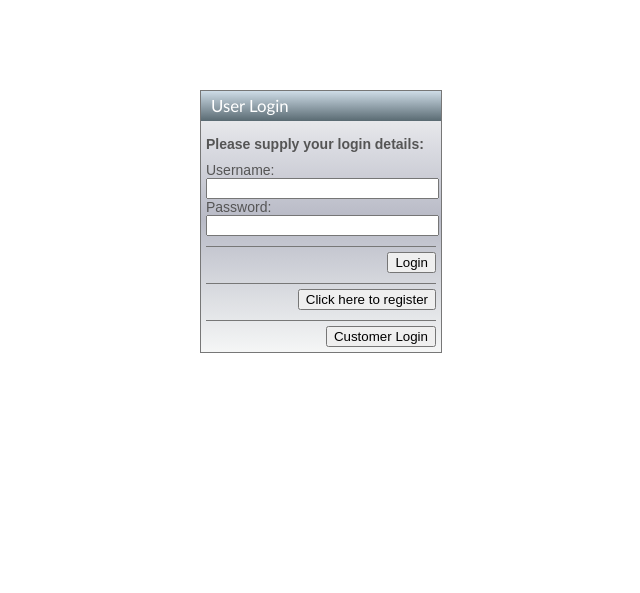
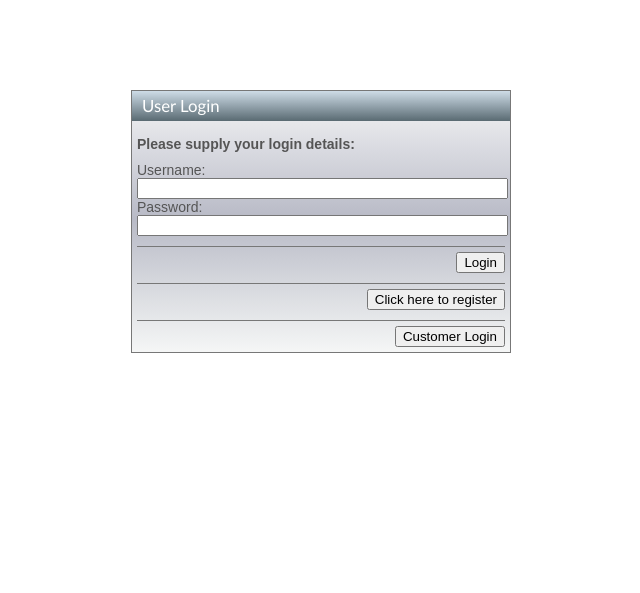
Before and after one commit to dalilakatialeo/LPA, a PHP site: page /login.php in a window 1280 px wide. Shown: the part 56-649 px from the top of the page, without its empty margins (319-959 px from the left). Run offline with PHP 8.4, Linux system fonts and the light colour scheme.

Commit message:
Update style.css

```diff
--- a/css/style.css
+++ b/css/style.css
@@ -225,7 +225,7 @@ a:hover {
 }
 
 #contentLogin {
-    width: 30vh;
+    width: 30%;
     margin: auto;
     margin-top: 10vh;
   border: #777777 solid 1px;
```
